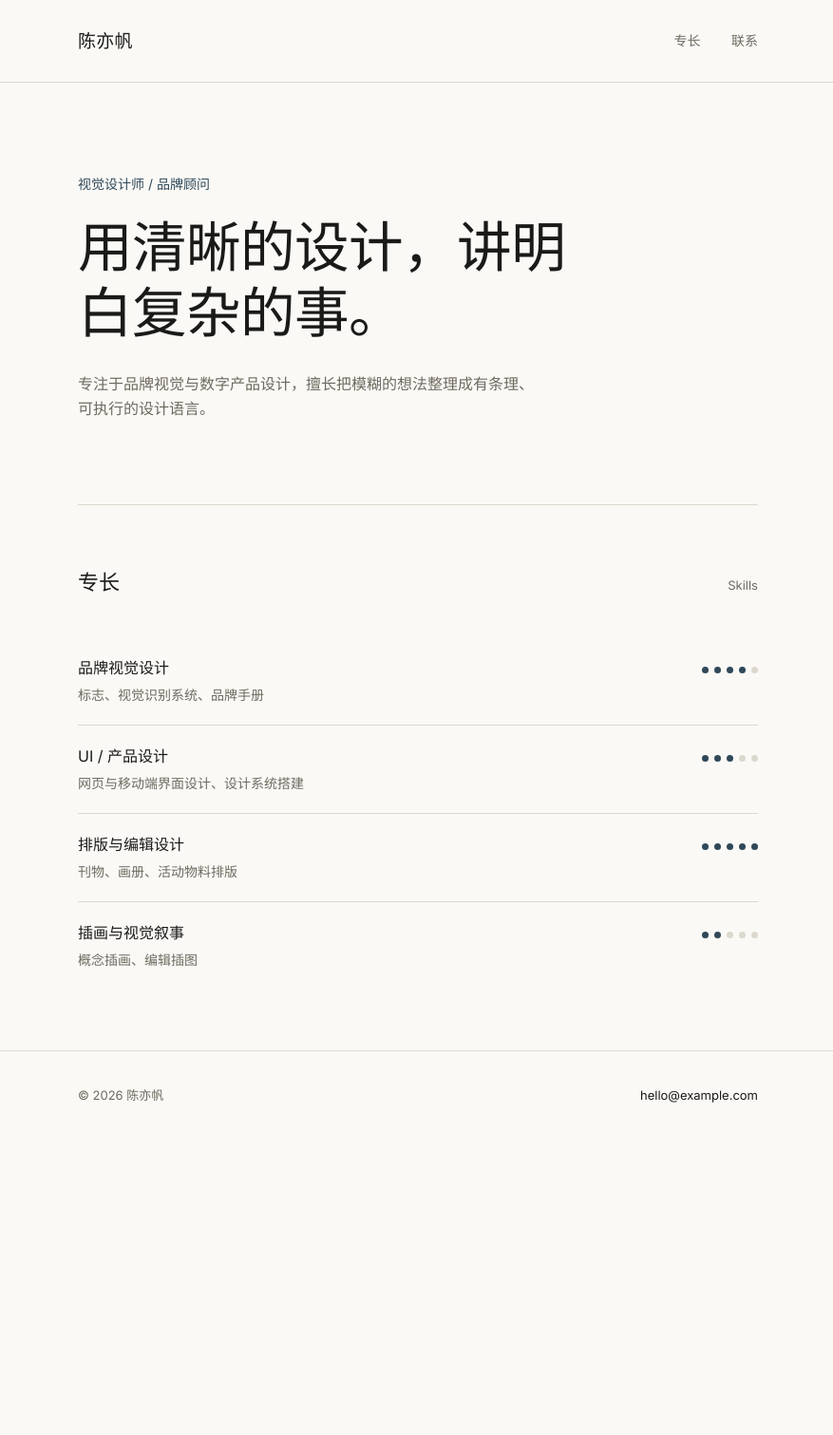
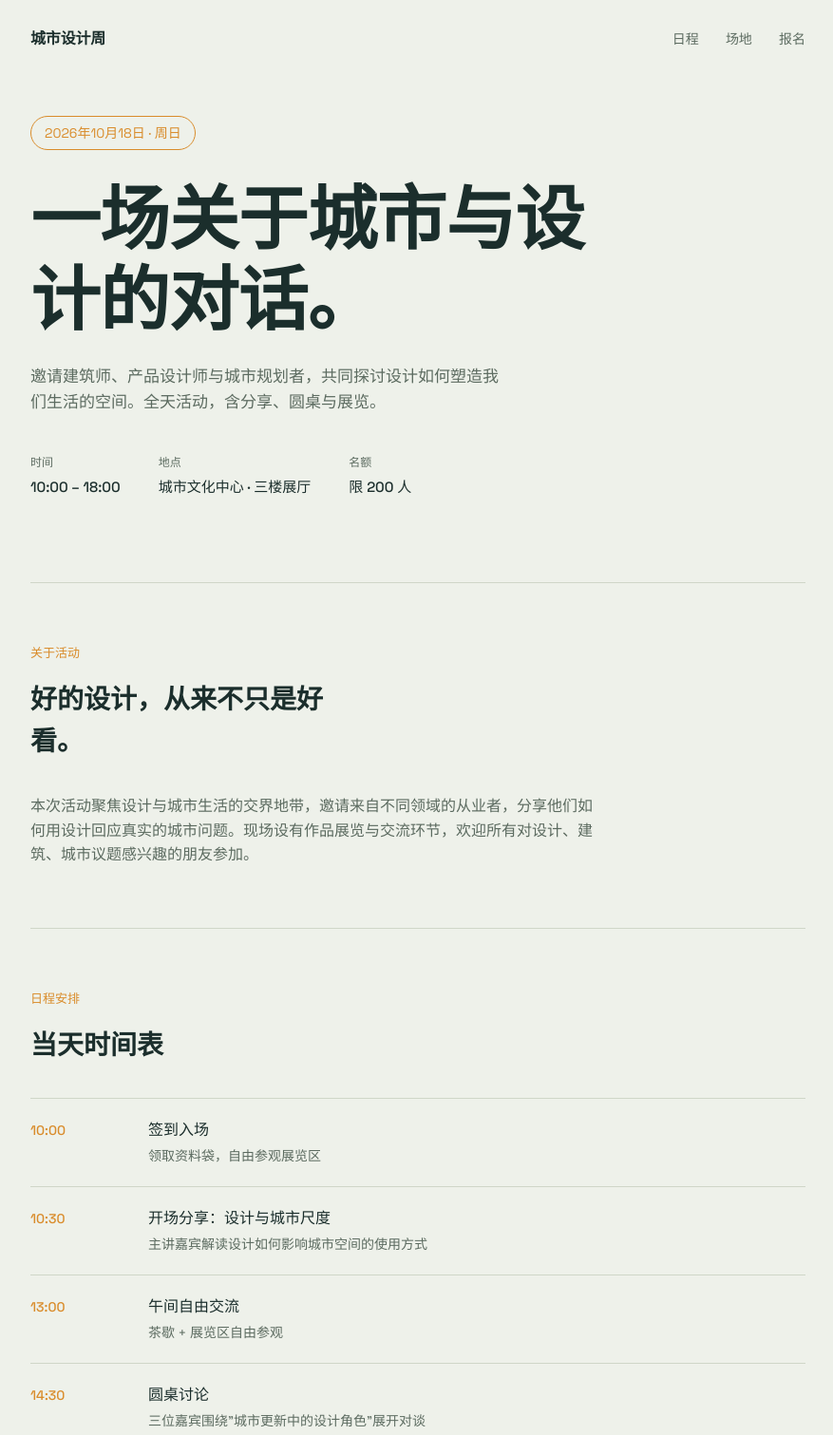
Before and after one commit to neo83765-cmd/vercel9, a website: page index.html in a window 1280 px wide. Shown: the top 1511 px of the page at 95% size, without its empty margins (200-1077 px from the left). Before the commit the page ends 1200 px from the top, so only its background shows below. Drawn offline with Linux system fonts and the light colour scheme.

Commit message:
Update index.html

```diff
--- a/index.html
+++ b/index.html
@@ -3,16 +3,17 @@
 <head>
 <meta charset="UTF-8">
 <meta name="viewport" content="width=device-width, initial-scale=1.0">
-<title>陈亦帆 · 设计师</title>
+<title>城市设计周 2026</title>
 <style>
-  @import url('https://fonts.googleapis.com/css2?family=Fraunces:opsz,wght@9..144,400;9..144,500;9..144,600&family=Inter:wght@400;500;600&display=swap');
+  @import url('https://fonts.googleapis.com/css2?family=Space+Grotesk:wght@400;500;600;700&family=Noto+Serif+SC:wght@400;600&display=swap');
 
   :root {
-    --ink: #1a1a18;
-    --paper: #faf9f6;
-    --line: #ddd8cd;
-    --accent: #2f4858;
-    --muted: #6f6a5f;
+    --ink: #1b2e2c;
+    --paper: #eef1ea;
+    --card: #ffffff;
+    --line: #cfd6c8;
+    --accent: #d98c2b;
+    --muted: #5c6b60;
   }
 
   * { box-sizing: border-box; margin: 0; padding: 0; }
@@ -20,235 +21,190 @@
   body {
     background: var(--paper);
     color: var(--ink);
-    font-family: 'Inter', sans-serif;
+    font-family: 'Space Grotesk', sans-serif;
     line-height: 1.6;
   }
 
   .wrap {
-    max-width: 780px;
+    max-width: 880px;
     margin: 0 auto;
     padding: 0 32px;
   }
 
-  /* ---- Header / nav ---- */
-  header {
-    border-bottom: 1px solid var(--line);
+  a { color: inherit; }
+
+  header { padding: 28px 0; }
+  .nav-row { display: flex; justify-content: space-between; align-items: center; }
+  .mark { font-weight: 600; font-size: 16px; letter-spacing: -0.01em; }
+  nav a { text-decoration: none; font-size: 14px; color: var(--muted); margin-left: 24px; }
+
+  .hero { padding: 72px 0 88px; border-bottom: 1px solid var(--line); }
+  .hero .date-badge {
+    display: inline-block; font-size: 14px; color: var(--accent);
+    border: 1px solid var(--accent); padding: 6px 14px; border-radius: 999px; margin-bottom: 32px;
   }
+  .hero h1 {
+    font-family: 'Noto Serif SC', serif; font-weight: 600;
+    font-size: clamp(2.6rem, 7vw, 4.6rem); line-height: 1.15;
+    letter-spacing: -0.01em; max-width: 16ch; margin-bottom: 24px;
+  }
+  .hero p { font-size: 17px; color: var(--muted); max-width: 46ch; margin-bottom: 40px; }
+  .hero-meta { display: flex; gap: 40px; flex-wrap: wrap; }
+  .hero-meta div span { display: block; }
+  .hero-meta .label { font-size: 12px; color: var(--muted); margin-bottom: 4px; }
+  .hero-meta .value { font-size: 15px; font-weight: 500; }
 
-  .nav-row {
-    max-width: 780px;
-    margin: 0 auto;
-    padding: 28px 32px;
-    display: flex;
-    justify-content: space-between;
-    align-items: center;
+  section { padding: 64px 0; border-bottom: 1px solid var(--line); }
+  .section-label { font-size: 13px; color: var(--accent); margin-bottom: 16px; }
+  section h2 {
+    font-family: 'Noto Serif SC', serif; font-weight: 600;
+    font-size: 28px; margin-bottom: 32px; max-width: 22ch;
   }
+  .about p { font-size: 16px; color: var(--muted); max-width: 58ch; }
 
-  .mark {
-    font-family: 'Fraunces', serif;
-    font-size: 19px;
-    letter-spacing: 0.01em;
+  .agenda-item {
+    display: grid; grid-template-columns: 100px 1fr; gap: 24px;
+    padding: 20px 0; border-top: 1px solid var(--line);
   }
+  .agenda-item:last-child { border-bottom: none; }
+  .agenda-time { font-size: 14px; color: var(--accent); font-weight: 500; padding-top: 2px; }
+  .agenda-title { font-size: 16px; font-weight: 500; margin-bottom: 4px; }
+  .agenda-desc { font-size: 14px; color: var(--muted); }
 
-  nav a {
-    color: var(--muted);
-    text-decoration: none;
-    font-size: 14px;
-    margin-left: 28px;
+  .venue-card { background: var(--card); border: 1px solid var(--line); padding: 32px; }
+  .venue-card .venue-name { font-weight: 600; font-size: 18px; margin-bottom: 8px; }
+  .venue-card .venue-address { color: var(--muted); font-size: 15px; }
+
+  .rsvp { text-align: center; padding: 80px 0; }
+  .rsvp h2 { max-width: none; }
+  .rsvp p { color: var(--muted); margin-bottom: 32px; }
+  .btn {
+    display: inline-block; background: var(--ink); color: var(--paper);
+    text-decoration: none; padding: 14px 32px; font-size: 15px;
+    font-weight: 500; border-radius: 4px;
   }
+  .btn:hover { background: var(--accent); }
 
-  nav a:hover { color: var(--ink); }
-
-  /* ---- Hero ---- */
-  .hero {
-    padding: 96px 0 88px;
-  }
-
-  .hero .role {
-    font-size: 14px;
-    color: var(--accent);
-    margin-bottom: 20px;
-  }
-
-  .hero h1 {
-    font-family: 'Fraunces', serif;
-    font-weight: 500;
-    font-size: clamp(2.4rem, 5.5vw, 3.6rem);
-    line-height: 1.2;
-    letter-spacing: -0.01em;
-    max-width: 14ch;
-    margin-bottom: 28px;
-  }
-
-  .hero p {
-    font-size: 16px;
-    color: var(--muted);
-    max-width: 48ch;
-  }
-
-  /* ---- Skills ---- */
-  section {
-    padding: 64px 0;
-    border-top: 1px solid var(--line);
-  }
-
-  .section-head {
-    display: flex;
-    justify-content: space-between;
-    align-items: baseline;
-    margin-bottom: 40px;
-  }
-
-  .section-head h2 {
-    font-family: 'Fraunces', serif;
-    font-weight: 500;
-    font-size: 22px;
-  }
-
-  .section-head span {
-    font-size: 13px;
-    color: var(--muted);
-  }
-
-  .skill-row {
-    display: grid;
-    grid-template-columns: 1fr auto;
-    align-items: baseline;
-    gap: 16px;
-    padding: 20px 0;
-    border-bottom: 1px solid var(--line);
-  }
-
-  .skill-row:last-child { border-bottom: none; }
-
-  .skill-name {
-    font-size: 16px;
-  }
-
-  .skill-desc {
-    font-size: 14px;
-    color: var(--muted);
-    margin-top: 4px;
-  }
-
-  .skill-level {
-    display: flex;
-    gap: 6px;
-  }
-
-  .dot {
-    width: 7px;
-    height: 7px;
-    border-radius: 50%;
-    background: var(--line);
-  }
-
-  .dot.filled { background: var(--accent); }
-
-  /* ---- Footer ---- */
-  footer {
-    border-top: 1px solid var(--line);
-    padding: 36px 0;
-    display: flex;
-    justify-content: space-between;
-    align-items: center;
-    font-size: 13px;
-    color: var(--muted);
-  }
-
-  footer a {
-    color: var(--ink);
-    text-decoration: none;
-  }
+  footer { padding: 32px 0; display: flex; justify-content: space-between; font-size: 13px; color: var(--muted); }
 
   @media (max-width: 560px) {
-    .nav-row { flex-direction: column; align-items: flex-start; gap: 12px; }
-    nav a { margin-left: 0; margin-right: 20px; }
-    .hero { padding: 64px 0 56px; }
-    .skill-row { grid-template-columns: 1fr; gap: 8px; }
-    footer { flex-direction: column; align-items: flex-start; gap: 8px; }
+    .hero { padding: 56px 0 64px; }
+    .hero-meta { gap: 24px; }
+    .agenda-item { grid-template-columns: 1fr; gap: 6px; }
+    nav a { margin-left: 16px; }
+    footer { flex-direction: column; gap: 8px; }
   }
 </style>
 </head>
 <body>
 
+  <div class="wrap">
     <header>
       <div class="nav-row">
-      <div class="mark">陈亦帆</div>
+        <div class="mark">城市设计周</div>
         <nav>
-        <a href="#skills">专长</a>
-        <a href="#contact">联系</a>
+          <a href="#schedule">日程</a>
+          <a href="#venue">场地</a>
+          <a href="#rsvp">报名</a>
         </nav>
       </div>
     </header>
 
-  <div class="wrap">
+    <section class="hero" style="padding-top: 40px;">
+      <div class="date-badge">2026年10月18日 · 周日</div>
+      <h1>一场关于城市与设计的对话。</h1>
+      <p>邀请建筑师、产品设计师与城市规划者，共同探讨设计如何塑造我们生活的空间。全天活动，含分享、圆桌与展览。</p>
 
-    <section class="hero" style="border-top:none;">
-      <div class="role">视觉设计师 / 品牌顾问</div>
-      <h1>用清晰的设计，讲明白复杂的事。</h1>
-      <p>专注于品牌视觉与数字产品设计，擅长把模糊的想法整理成有条理、可执行的设计语言。</p>
-    </section>
-
-    <section id="skills">
-      <div class="section-head">
-        <h2>专长</h2>
-        <span>Skills</span>
+      <div class="hero-meta">
+        <div>
+          <span class="label">时间</span>
+          <span class="value">10:00 – 18:00</span>
         </div>
-
-      <div class="skill-row">
         <div>
-          <div class="skill-name">品牌视觉设计</div>
-          <div class="skill-desc">标志、视觉识别系统、品牌手册</div>
+          <span class="label">地点</span>
+          <span class="value">城市文化中心 · 三楼展厅</span>
         </div>
-        <div class="skill-level">
-          <span class="dot filled"></span><span class="dot filled"></span>
-          <span class="dot filled"></span><span class="dot filled"></span><span class="dot"></span>
-        </div>
-      </div>
-
-      <div class="skill-row">
         <div>
-          <div class="skill-name">UI / 产品设计</div>
-          <div class="skill-desc">网页与移动端界面设计、设计系统搭建</div>
-        </div>
-        <div class="skill-level">
-          <span class="dot filled"></span><span class="dot filled"></span>
-          <span class="dot filled"></span><span class="dot"></span><span class="dot"></span>
-        </div>
-      </div>
-
-      <div class="skill-row">
-        <div>
-          <div class="skill-name">排版与编辑设计</div>
-          <div class="skill-desc">刊物、画册、活动物料排版</div>
-        </div>
-        <div class="skill-level">
-          <span class="dot filled"></span><span class="dot filled"></span>
-          <span class="dot filled"></span><span class="dot filled"></span><span class="dot filled"></span>
-        </div>
-      </div>
-
-      <div class="skill-row">
-        <div>
-          <div class="skill-name">插画与视觉叙事</div>
-          <div class="skill-desc">概念插画、编辑插图</div>
-        </div>
-        <div class="skill-level">
-          <span class="dot filled"></span><span class="dot filled"></span>
-          <span class="dot"></span><span class="dot"></span><span class="dot"></span>
+          <span class="label">名额</span>
+          <span class="value">限 200 人</span>
         </div>
       </div>
     </section>
 
+    <section class="about">
+      <div class="section-label">关于活动</div>
+      <h2>好的设计，从来不只是好看。</h2>
+      <p>本次活动聚焦设计与城市生活的交界地带，邀请来自不同领域的从业者，分享他们如何用设计回应真实的城市问题。现场设有作品展览与交流环节，欢迎所有对设计、建筑、城市议题感兴趣的朋友参加。</p>
+    </section>
+
+    <section id="schedule">
+      <div class="section-label">日程安排</div>
+      <h2>当天时间表</h2>
+
+      <div class="agenda-item">
+        <div class="agenda-time">10:00</div>
+        <div>
+          <div class="agenda-title">签到入场</div>
+          <div class="agenda-desc">领取资料袋，自由参观展览区</div>
+        </div>
       </div>
 
-  <footer id="contact">
-    <div class="wrap" style="display:flex; justify-content:space-between; width:100%; padding:0 32px;">
-      <span>© 2026 陈亦帆</span>
-      <a href="mailto:hello@example.com">hello@example.com</a>
+      <div class="agenda-item">
+        <div class="agenda-time">10:30</div>
+        <div>
+          <div class="agenda-title">开场分享：设计与城市尺度</div>
+          <div class="agenda-desc">主讲嘉宾解读设计如何影响城市空间的使用方式</div>
         </div>
+      </div>
+
+      <div class="agenda-item">
+        <div class="agenda-time">13:00</div>
+        <div>
+          <div class="agenda-title">午间自由交流</div>
+          <div class="agenda-desc">茶歇 + 展览区自由参观</div>
+        </div>
+      </div>
+
+      <div class="agenda-item">
+        <div class="agenda-time">14:30</div>
+        <div>
+          <div class="agenda-title">圆桌讨论</div>
+          <div class="agenda-desc">三位嘉宾围绕"城市更新中的设计角色"展开对谈</div>
+        </div>
+      </div>
+
+      <div class="agenda-item">
+        <div class="agenda-time">17:00</div>
+        <div>
+          <div class="agenda-title">闭幕与自由交流</div>
+          <div class="agenda-desc">活动总结，现场交流延续至18:00</div>
+        </div>
+      </div>
+    </section>
+
+    <section id="venue">
+      <div class="section-label">活动场地</div>
+      <h2>如何抵达</h2>
+      <div class="venue-card">
+        <div class="venue-name">城市文化中心 · 三楼展厅</div>
+        <div class="venue-address">示例市示例区示例路88号，近地铁2号线示例站C出口，步行约5分钟</div>
+      </div>
+    </section>
+
+    <section class="rsvp" id="rsvp" style="border-bottom: none;">
+      <div class="section-label" style="text-align:center;">名额有限</div>
+      <h2>为自己留一个位置</h2>
+      <p>报名免费，名额有限，先到先得。</p>
+      <a class="btn" href="mailto:rsvp@example.com?subject=城市设计周%202026%20报名">立即报名</a>
+    </section>
+  </div>
+
+  <div class="wrap">
+    <footer>
+      <span>© 2026 城市设计周</span>
+      <span>咨询：rsvp@example.com</span>
     </footer>
+  </div>
 
 </body>
 </html>
```
Lines whose indentation alone changed are shown as unchanged.
